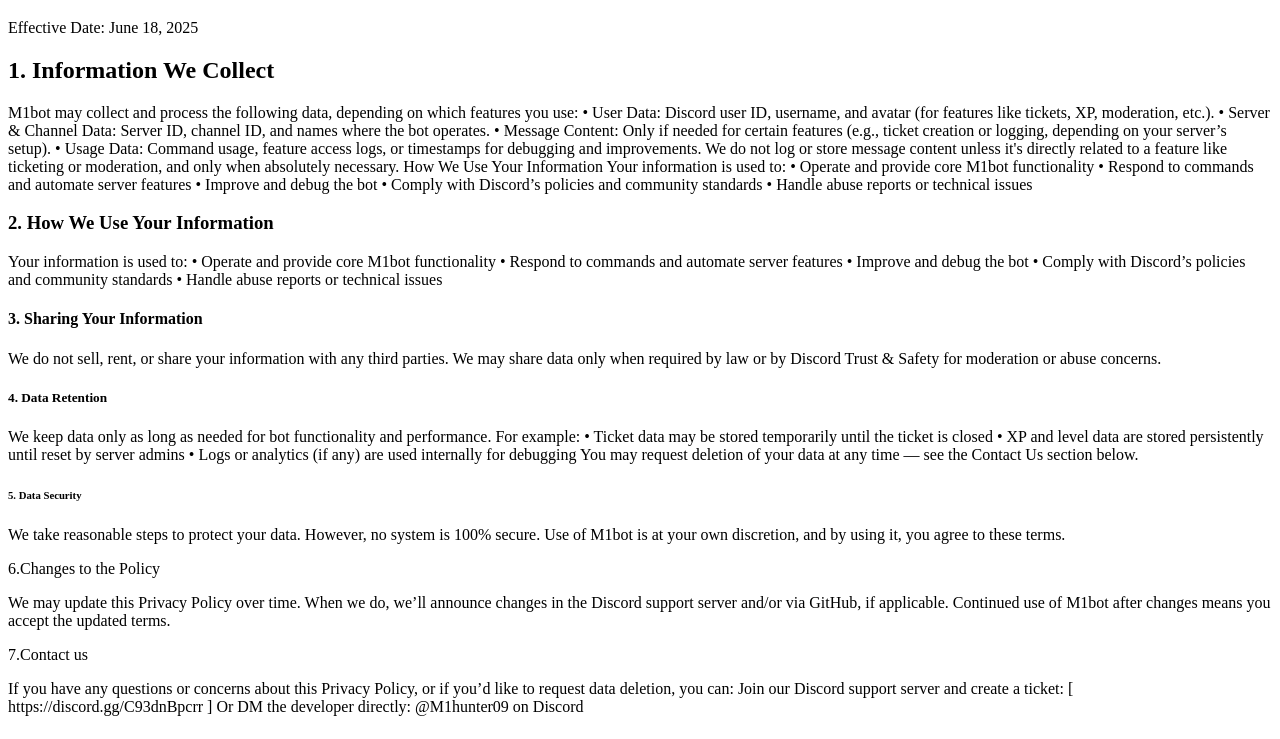
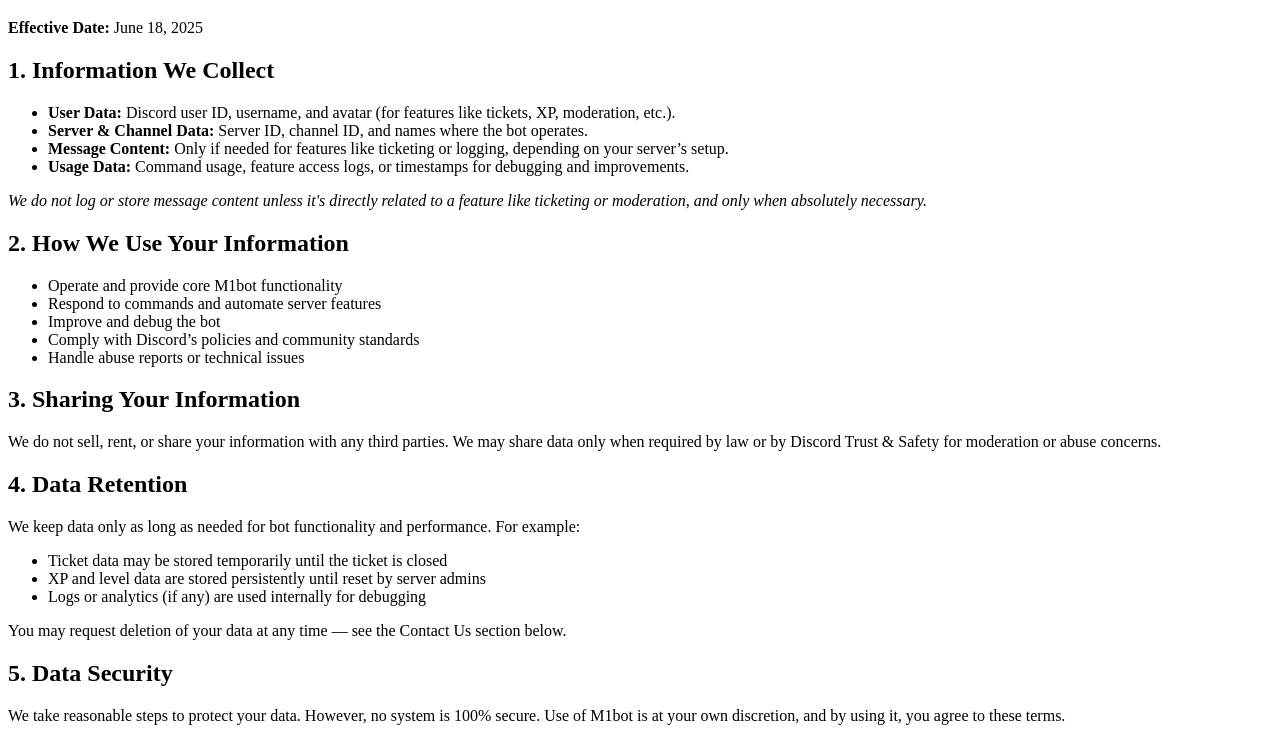
Before and after one commit to M1hunter09/M1Bot-Privacy-Policy, a plain HTML site: page index.html in a window 1280 px wide. Shown: the part 61-800 px from the top of the page. Drawn offline with Linux system fonts and the light colour scheme.

Commit message:
Update index.html

```diff
--- a/index.html
+++ b/index.html
@@ -6,59 +6,50 @@
 </head>
 <body>
   <h1>Privacy Policy for M1bot</h1>
-  <p>Effective Date: June 18, 2025</p>
+  <p><strong>Effective Date:</strong> June 18, 2025</p>
 
   <h2>1. Information We Collect</h2>
-  <p>M1bot may collect and process the following data, depending on which features you use:
+  <ul>
+    <li><strong>User Data:</strong> Discord user ID, username, and avatar (for features like tickets, XP, moderation, etc.).</li>
+    <li><strong>Server & Channel Data:</strong> Server ID, channel ID, and names where the bot operates.</li>
+    <li><strong>Message Content:</strong> Only if needed for features like ticketing or logging, depending on your server’s setup.</li>
+    <li><strong>Usage Data:</strong> Command usage, feature access logs, or timestamps for debugging and improvements.</li>
+  </ul>
+  <p><em>We do not log or store message content unless it's directly related to a feature like ticketing or moderation, and only when absolutely necessary.</em></p>
 
-• User Data: Discord user ID, username, and avatar (for features like tickets, XP, moderation, etc.).
-• Server & Channel Data: Server ID, channel ID, and names where the bot operates.
-• Message Content: Only if needed for certain features (e.g., ticket creation or logging, depending on your server’s setup).
-• Usage Data: Command usage, feature access logs, or timestamps for debugging and improvements.
+  <h2>2. How We Use Your Information</h2>
+  <ul>
+    <li>Operate and provide core M1bot functionality</li>
+    <li>Respond to commands and automate server features</li>
+    <li>Improve and debug the bot</li>
+    <li>Comply with Discord’s policies and community standards</li>
+    <li>Handle abuse reports or technical issues</li>
+  </ul>
 
-We do not log or store message content unless it's directly related to a feature like ticketing or moderation, and only when absolutely necessary.
+  <h2>3. Sharing Your Information</h2>
+  <p>We do not sell, rent, or share your information with any third parties.
+  We may share data only when required by law or by Discord Trust & Safety for moderation or abuse concerns.</p>
 
-How We Use Your Information
-Your information is used to:
+  <h2>4. Data Retention</h2>
+  <p>We keep data only as long as needed for bot functionality and performance. For example:</p>
+  <ul>
+    <li>Ticket data may be stored temporarily until the ticket is closed</li>
+    <li>XP and level data are stored persistently until reset by server admins</li>
+    <li>Logs or analytics (if any) are used internally for debugging</li>
+  </ul>
+  <p>You may request deletion of your data at any time — see the Contact Us section below.</p>
 
-• Operate and provide core M1bot functionality
-• Respond to commands and automate server features
-• Improve and debug the bot
-• Comply with Discord’s policies and community standards
-• Handle abuse reports or technical issues</p>
+  <h2>5. Data Security</h2>
+  <p>We take reasonable steps to protect your data. However, no system is 100% secure. Use of M1bot is at your own discretion, and by using it, you agree to these terms.</p>
 
-<h3>2. How We Use Your Information</h3>
-  <p>Your information is used to:
+  <h2>6. Changes to the Policy</h2>
+  <p>We may update this Privacy Policy over time. When we do, we’ll announce changes in the Discord support server and/or via GitHub, if applicable. Continued use of M1bot after changes means you accept the updated terms.</p>
 
-• Operate and provide core M1bot functionality
-• Respond to commands and automate server features
-• Improve and debug the bot
-• Comply with Discord’s policies and community standards
-• Handle abuse reports or technical issues</p>
-
-<h4>3. Sharing Your Information</h4>
-<p>We do not sell, rent, or share your information with any third parties.
-We may share data only when required by law or by Discord Trust & Safety for moderation or abuse concerns.</p>
-
-<h5>4. Data Retention</h5>
-<p>We keep data only as long as needed for bot functionality and performance. For example:
-
-• Ticket data may be stored temporarily until the ticket is closed
-• XP and level data are stored persistently until reset by server admins
-• Logs or analytics (if any) are used internally for debugging
-
-You may request deletion of your data at any time — see the Contact Us section below.</p>
-
-<h6>5. Data Security</h6>
-<p>We take reasonable steps to protect your data. However, no system is 100% secure. Use of M1bot is at your own discretion, and by using it, you agree to these terms.</p>
-
-<h7>6.Changes to the Policy</h7>
-<p>We may update this Privacy Policy over time. When we do, we’ll announce changes in the Discord support server and/or via GitHub, if applicable. Continued use of M1bot after changes means you accept the updated terms.</p>
-
-<h8>7.Contact us</h8>
-<p>If you have any questions or concerns about this Privacy Policy, or if you’d like to request data deletion, you can:
-
-Join our Discord support server and create a ticket: [ https://discord.gg/C93dnBpcrr ]
-Or DM the developer directly: @M1hunter09 on Discord</p>
+  <h2>7. Contact Us</h2>
+  <p>If you have any questions or concerns about this Privacy Policy, or if you’d like to request data deletion, you can:</p>
+  <ul>
+    <li>Join our Discord support server and create a ticket: <a href="https://discord.gg/C93dnBpcrr">https://discord.gg/C93dnBpcrr</a></li>
+    <li>DM the developer directly: @M1hunter09 on Discord</li>
+  </ul>
 </body>
 </html>
```
